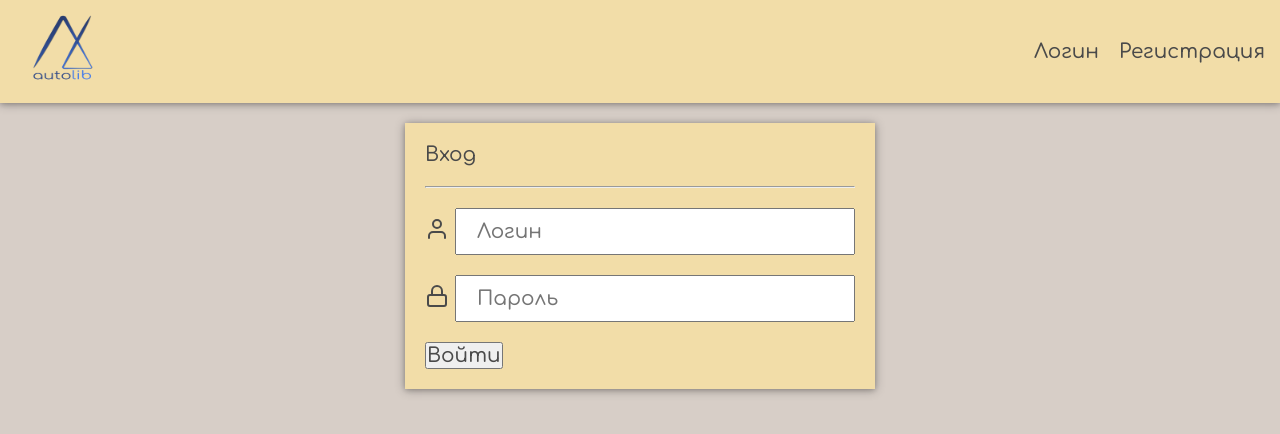
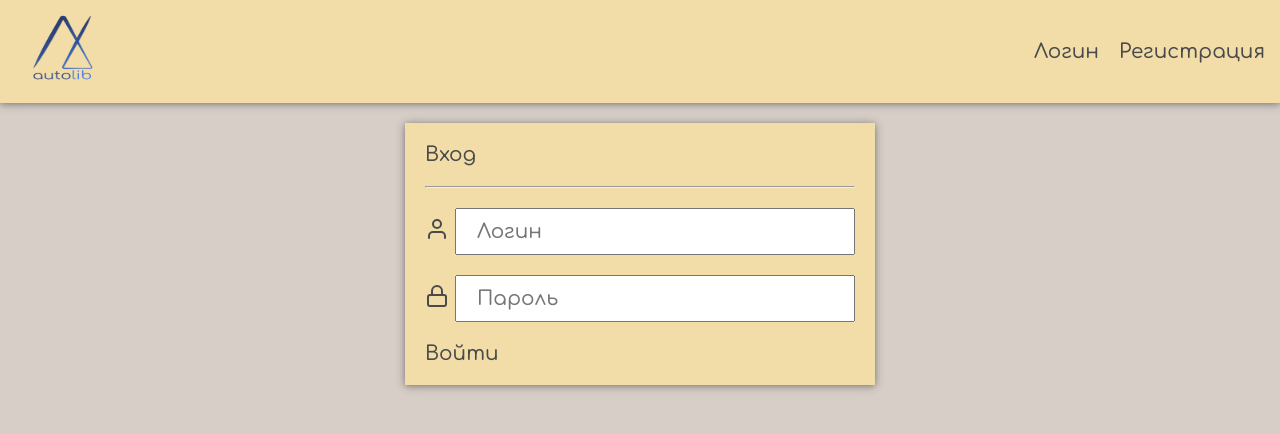
Before and after one commit to GRasul99/autolib-admin, a Vue app: page /login in a window 1280 px wide. Shown: the top 434 px of the page. Built offline with nearby package versions, Linux system fonts and the light colour scheme.

Commit message:
Modified search and button styles

```diff
--- a/src/assets/scss/global.scss
+++ b/src/assets/scss/global.scss
@@ -43,6 +43,12 @@ section,
 img {
   width: 100%;
   height: auto;
+}
+
+button {
+  background: transparent;
+  border: none;
+  cursor: pointer;
 }
 
 a {
@@ -159,6 +165,19 @@ input {
   display: flex;
   flex-direction: column;
   font-size: 1.8rem;
+  margin-top: 2rem;
+  background: $primary-color;
+  &-content {
+    padding: 1rem;
+    display: flex;
+    justify-content: center;
+    &__img {
+      width: 200px;
+      height: 250px;
+      margin-right: 1rem;
+    }
+    &-text {}
+  }
 }
 
 .orders {
```
